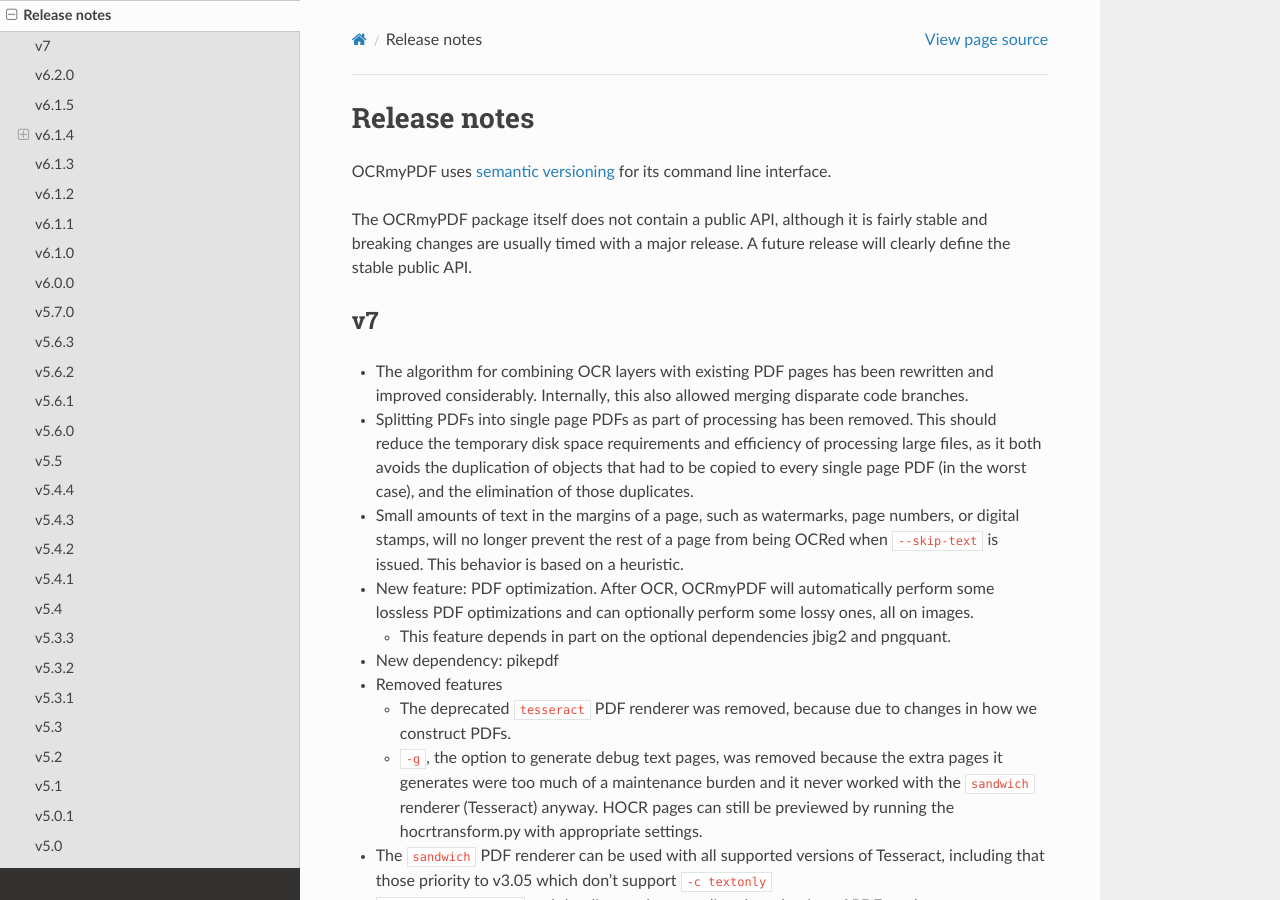
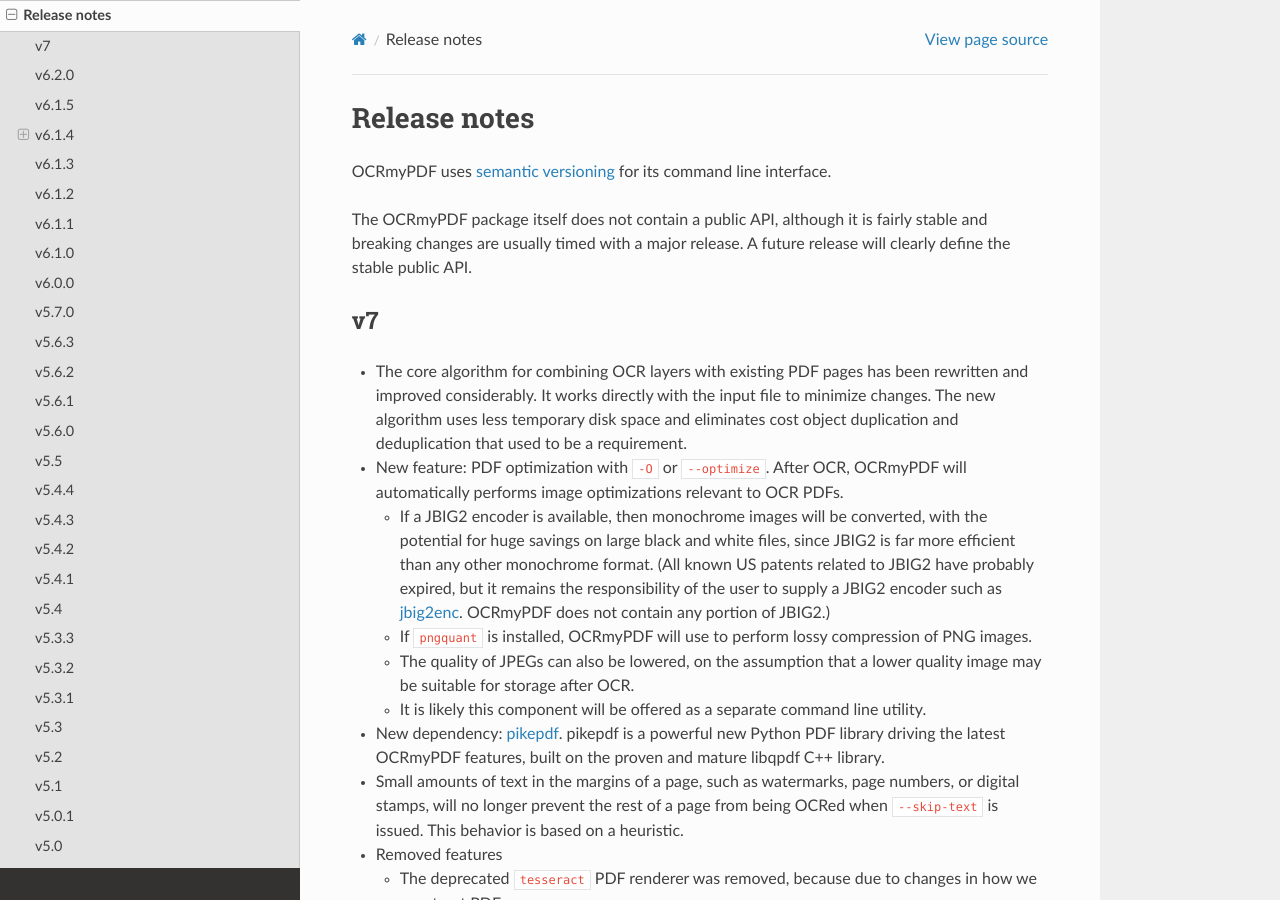
Before and after one commit to Felix-Brandstetter/Projektpraktikum-Realisierung-innovativer-Dienste, a Sphinx documentation site: the page built from docs/release_notes.rst, in a window 1280 px wide and 900 px high. Built offline with Sphinx 7.4.7 and the Read the Docs theme 2.0.0, drawn with Linux system fonts in a browser that asks for light colours; pages that are not in the unit, such as notebooks, are missing from menus.

Commit message:
Update v7 release notes

```diff
--- a/docs/release_notes.rst
+++ b/docs/release_notes.rst
@@ -13,17 +13,21 @@
 v7
 --
 
--   The algorithm for combining OCR layers with existing PDF pages has been rewritten and improved considerably. Internally, this also allowed merging disparate code branches.
+-   The core algorithm for combining OCR layers with existing PDF pages has been rewritten and improved considerably.  It works directly with the input file to minimize changes.  The new algorithm uses less temporary disk space and eliminates cost object duplication and deduplication that used to be a requirement.
 
--   Splitting PDFs into single page PDFs as part of processing has been removed. This should reduce the temporary disk space requirements and efficiency of processing large files, as it both avoids the duplication of objects that had to be copied to every single page PDF (in the worst case), and the elimination of those duplicates.
+-   New feature: PDF optimization with ``-O`` or ``--optimize``.  After OCR, OCRmyPDF will automatically performs image optimizations relevant to OCR PDFs.
+
+    +   If a JBIG2 encoder is available, then monochrome images will be converted, with the potential for huge savings on large black and white files, since JBIG2 is far more efficient than any other monochrome format. (All known US patents related to JBIG2 have probably expired, but it remains the responsibility of the user to supply a JBIG2 encoder such as `jbig2enc <https://github.com/agl/jbig2enc>`_. OCRmyPDF does not contain any portion of JBIG2.)
+
+    +   If ``pngquant`` is installed, OCRmyPDF will use to perform lossy compression of PNG images.
+
+    +   The quality of JPEGs can also be lowered, on the assumption that a lower quality image may be suitable for storage after OCR.
+
+    +   It is likely this component will be offered as a separate command line utility.
+
+-   New dependency: `pikepdf <https://github.com/pikepdf>`_. pikepdf is a  powerful new Python PDF library driving the latest OCRmyPDF features, built on the proven and mature libqpdf C++ library.
 
 -   Small amounts of text in the margins of a page, such as watermarks, page numbers, or digital stamps, will no longer prevent the rest of a page from being OCRed when ``--skip-text`` is issued. This behavior is based on a heuristic.
-
--   New feature: PDF optimization. After OCR, OCRmyPDF will automatically perform some lossless PDF optimizations and can optionally perform some lossy ones, all on images.
-
-    +   This feature depends in part on the optional dependencies jbig2 and pngquant.
-
--   New dependency: pikepdf
 
 -   Removed features
 
```
